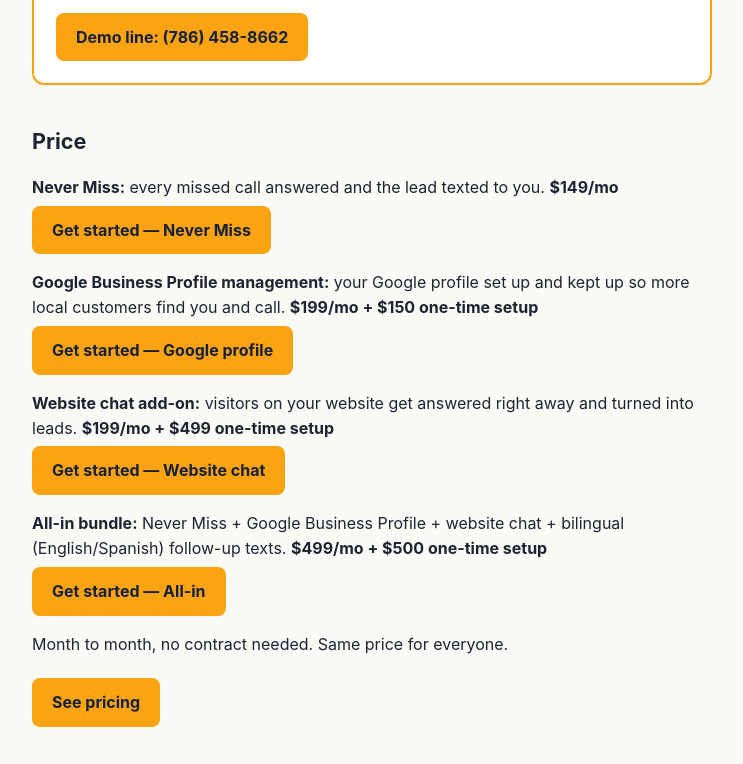
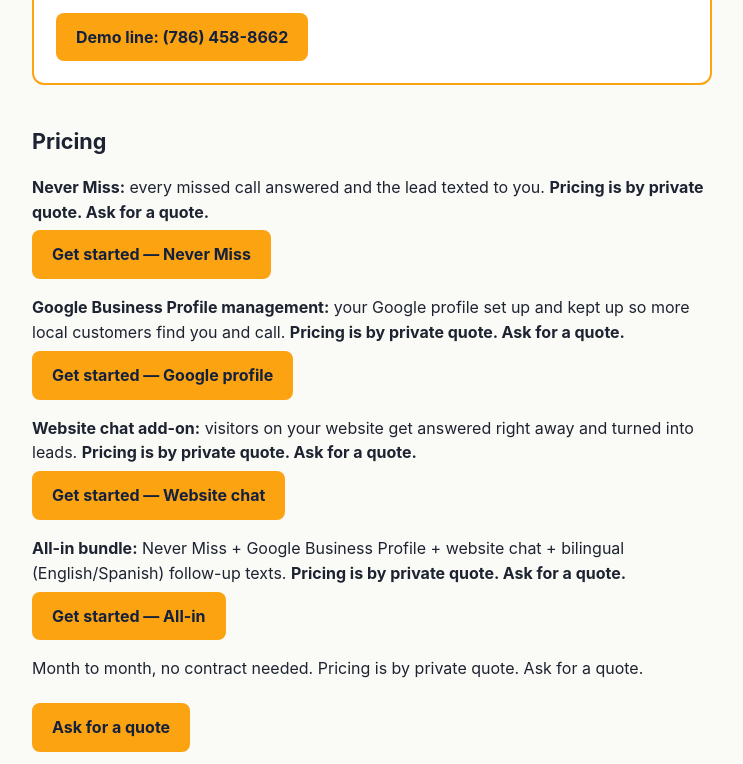
Before and after one commit to ellmired77-star/nevermiss, a plain HTML site: page index.html in a window 1280 px wide. Shown: the part 920-1684 px from the top of the page, without its empty margins (268-1011 px from the left). Drawn offline with Linux system fonts and the light colour scheme.

Commit message:
Quote-only pricing: remove public prices, keep Stripe buttons

```diff
--- a/index.html
+++ b/index.html
@@ -30,17 +30,17 @@ footer{padding:30px 0 50px;color:#667;font-size:.95rem}
 <p>Just reply to my email and tell me your business name. I'll build your version on a separate number, and you call it to hear how it handles your callers.</p>
 <p>Want to hear one right now? Call my demo line and pretend you're a customer with a leak at 10pm.</p>
 <a class="btn" href="tel:+17864588662">Demo line: (786) 458-8662</a></div>
-<h2>Price</h2>
-<p><b>Never Miss:</b> every missed call answered and the lead texted to you. <b>$149/mo</b><br>
+<h2>Pricing</h2>
+<p><b>Never Miss:</b> every missed call answered and the lead texted to you. <b>Pricing is by private quote. Ask for a quote.</b><br>
 <a class="btn" href="https://buy.stripe.com/7sYeVe3SbaFRfhDcwR9EI0f">Get started — Never Miss</a></p>
-<p><b>Google Business Profile management:</b> your Google profile set up and kept up so more local customers find you and call. <b>$199/mo + $150 one-time setup</b><br>
+<p><b>Google Business Profile management:</b> your Google profile set up and kept up so more local customers find you and call. <b>Pricing is by private quote. Ask for a quote.</b><br>
 <a class="btn" href="https://buy.stripe.com/9B6bJ2ewP9BN1qN1Sd9EI0j">Get started — Google profile</a></p>
-<p><b>Website chat add-on:</b> visitors on your website get answered right away and turned into leads. <b>$199/mo + $499 one-time setup</b><br>
+<p><b>Website chat add-on:</b> visitors on your website get answered right away and turned into leads. <b>Pricing is by private quote. Ask for a quote.</b><br>
 <a class="btn" href="https://buy.stripe.com/5kQfZidsL15h8TfeEZ9EI0g">Get started — Website chat</a></p>
-<p><b>All-in bundle:</b> Never Miss + Google Business Profile + website chat + bilingual (English/Spanish) follow-up texts. <b>$499/mo + $500 one-time setup</b><br>
+<p><b>All-in bundle:</b> Never Miss + Google Business Profile + website chat + bilingual (English/Spanish) follow-up texts. <b>Pricing is by private quote. Ask for a quote.</b><br>
 <a class="btn" href="https://buy.stripe.com/eVq8wQ1K3cNZ3yV40l9EI0k">Get started — All-in</a></p>
-<p>Month to month, no contract needed. Same price for everyone.</p>
-<p><a class="btn" href="https://contractor-leads.ell-mired77.workers.dev">See pricing</a></p>
+<p>Month to month, no contract needed. Pricing is by private quote. Ask for a quote.</p>
+<p><a class="btn" href="https://contractor-leads.ell-mired77.workers.dev">Ask for a quote</a></p>
 <h2>Who it's for</h2>
 <p>Plumbers, HVAC, electricians, roofers, garage door guys, cleaners and other local service businesses in Las Vegas, Summerlin, Henderson and North Las Vegas.</p>
 <p>I set up every one myself.</p>
```
